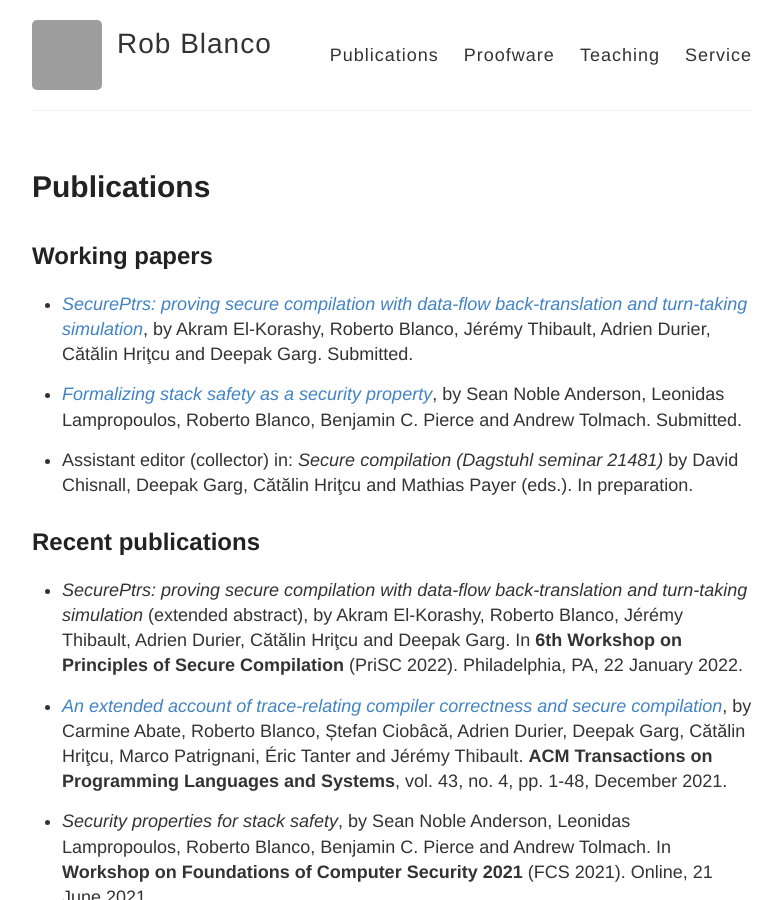
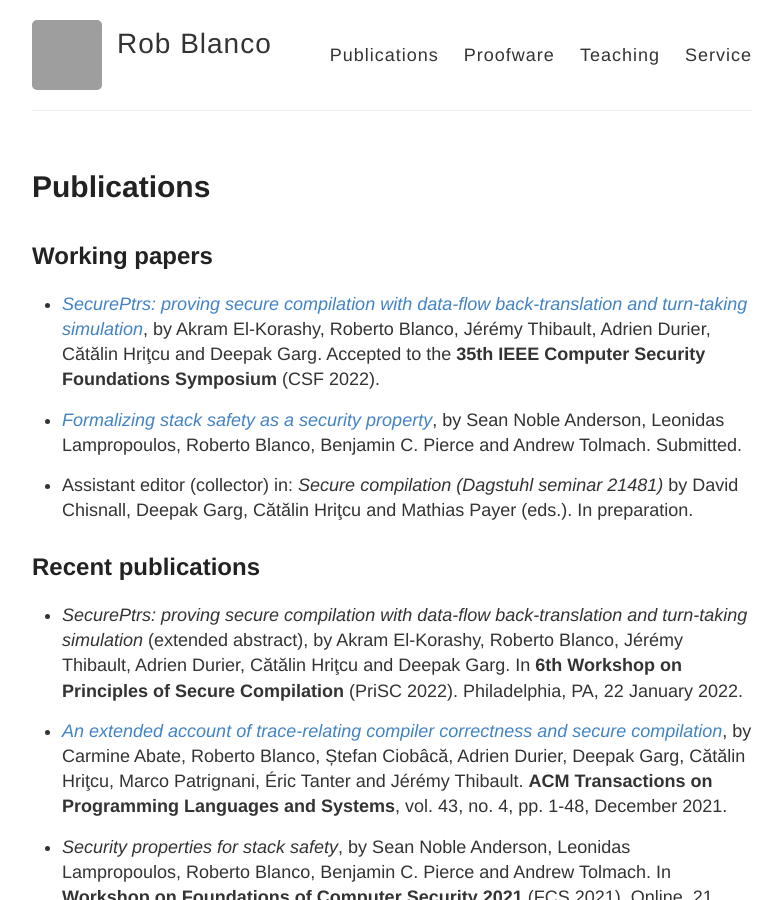
Before and after one commit to robblanco/robblanco.github.io, a Jekyll site: the page built from publications.md, in a window 1280 px wide and 900 px high. Shown: the whole window, without its empty margins (248-1030 px from the left). Built offline with Jekyll 4.4.1, drawn with Linux system fonts in a browser that asks for light colours; grey boxes are pictures that could not be loaded.

Commit message:
CSF 2022 acceptance

```diff
--- a/publications.md
+++ b/publications.md
@@ -9,7 +9,8 @@ permalink: /publications/
 * [*SecurePtrs: proving secure compilation with data-flow back-translation and
   turn-taking simulation*](https://arxiv.org/abs/2110.01439), by Akram
   El-Korashy, Roberto Blanco, Jérémy Thibault, Adrien Durier, Cătălin Hriţcu and
-  Deepak Garg. Submitted.
+  Deepak Garg. Accepted to the **35th IEEE Computer Security Foundations
+  Symposium** (CSF 2022).
 
 * [*Formalizing stack safety as a security property*](
   https://arxiv.org/abs/2105.00417), by Sean Noble Anderson, Leonidas
```
